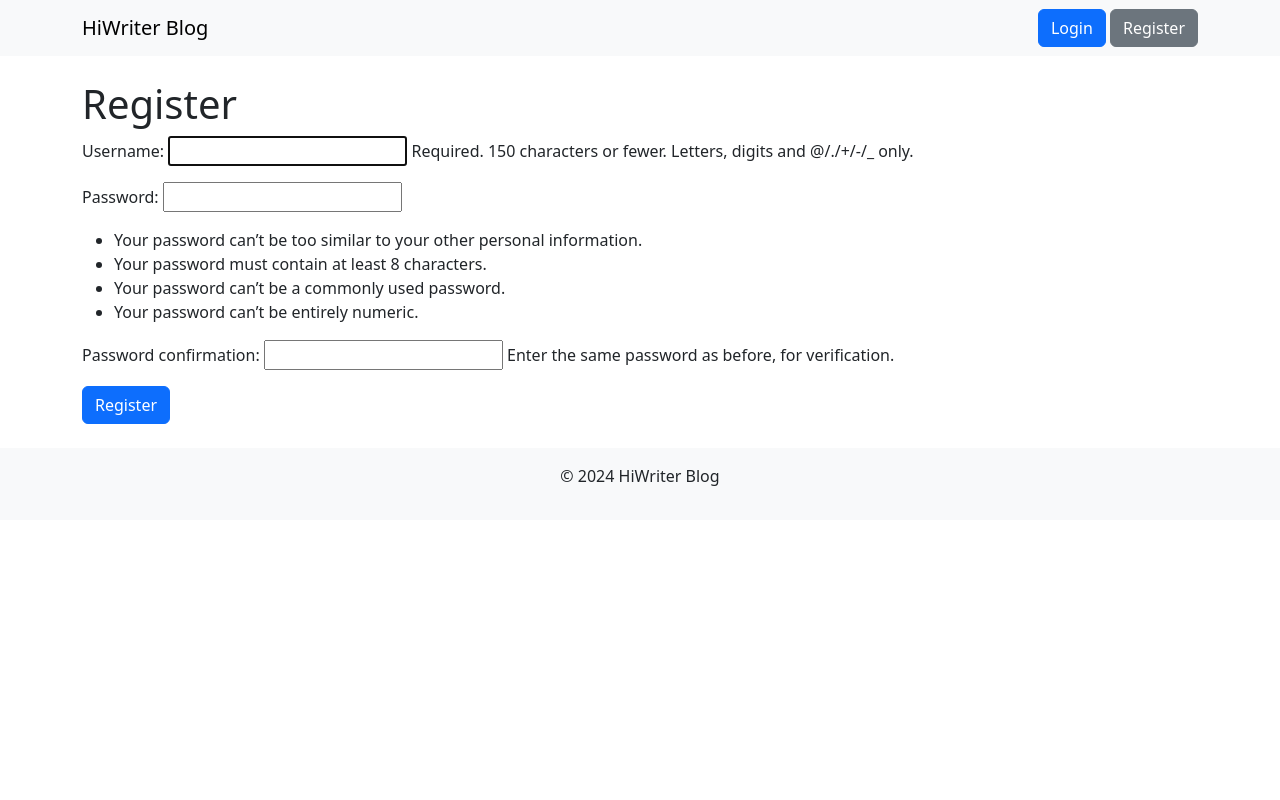
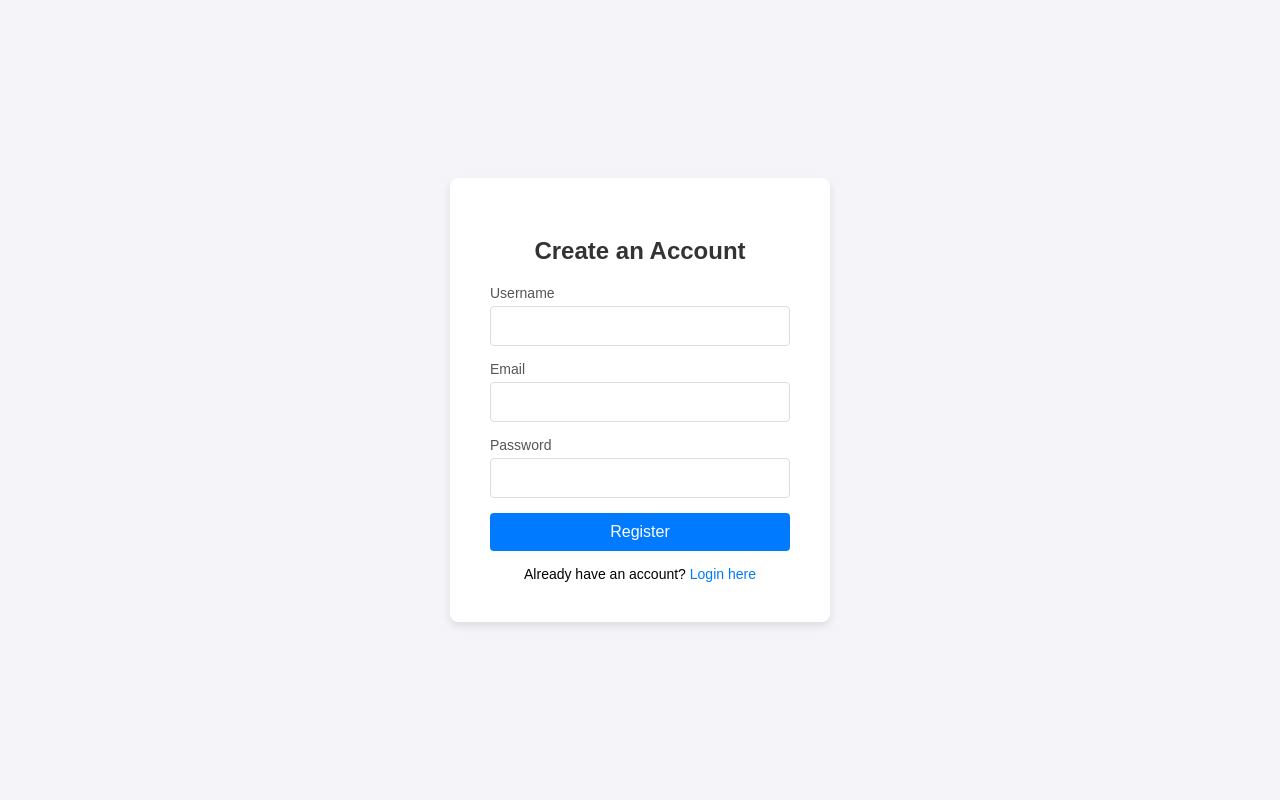
Before and after one commit to Fifrost/Hiwriter, a Django app: page /register/ in a window 1280 px wide. Run offline with Django 5.2, Linux system fonts and the light colour scheme; parts of the project's set-up code (start-up, migrations or seed data) failed here and were passed over.

Commit message:
second commit

```diff
--- a/Hiwriter/urls.py
+++ b/Hiwriter/urls.py
@@ -24,9 +24,9 @@ from django.conf.urls.static import static
 
 urlpatterns = [
     path('admin/', admin.site.urls),
+    path('', include('blog.urls')),
     path('login/', auth_views.LoginView.as_view(template_name='blog/login.html'), name='login'),
     path('logout/', auth_views.LogoutView.as_view(next_page='/'), name='logout'),
     path('register/', views.register, name='register'),
-    path('', include('blog.urls')),
 ]
 urlpatterns += static(settings.MEDIA_URL, document_root=settings.MEDIA_ROOT)
--- /dev/null
+++ b/blog/static/blog/styles.css
@@ -0,0 +1,265 @@
+/* CSS untuk gambar postingan */
+.post-image-container {
+    text-align: center;
+    margin: 20px 0;
+}
+
+.post-image {
+    max-width: 100%;
+    height: auto;
+    border-radius: 8px;
+    box-shadow: 0 4px 6px rgba(0, 0, 0, 0.1);
+}
+
+/* Gambar profil di navbar */
+.navbar img {
+    width: 40px;
+    height: 40px;
+    border-radius: 50%;
+    object-fit: cover;
+}
+
+
+/* Gambar profil */
+.profile-img {
+    width: 40px;
+    height: 40px;
+    border-radius: 50%;
+    object-fit: cover;
+}
+
+/* Placeholder jika foto profil tidak ada */
+.profile-placeholder {
+    width: 40px;
+    height: 40px;
+    border-radius: 50%;
+    background-color: #ccc;
+    display: inline-flex;
+    justify-content: center;
+    align-items: center;
+    color: white;
+    font-weight: bold;
+    font-size: 16px;
+}
+
+/*landing page */
+
+/* Landing page CSS */
+.landing-page {
+    font-family: Arial, sans-serif;
+    background-color: #f4f4f4;
+    display: flex;
+    justify-content: center;
+    align-items: center;
+    height: 100vh;
+    margin: 0;
+}
+
+.landing-page .container {
+    text-align: center;
+}
+
+.landing-page h1 {
+    font-size: 36px;
+    margin-bottom: 20px;
+}
+
+.landing-page .buttons {
+    margin-top: 20px;
+}
+
+.landing-page .btn {
+    padding: 10px 20px;
+    font-size: 16px;
+    margin: 5px;
+    text-decoration: none;
+    border-radius: 5px;
+}
+
+.landing-page .btn-primary {
+    background-color: #007bff;
+    color: white;
+}
+
+.landing-page .btn-primary:hover {
+    background-color: #0056b3;
+}
+
+.landing-page .btn-secondary {
+    background-color: #6c757d;
+    color: white;
+}
+
+.landing-page .btn-secondary:hover {
+    background-color: #5a6268;
+}
+
+/* CSS khusus untuk halaman login */
+.login-page {
+    font-family: Arial, sans-serif;
+    background-color: #f4f4f9;
+    margin: 0;
+    padding: 0;
+}
+
+.login-page .login-container {
+    display: flex;
+    justify-content: center;
+    align-items: center;
+    height: 100vh;
+}
+
+.login-page .login-box {
+    background-color: #fff;
+    padding: 40px;
+    box-shadow: 0 4px 8px rgba(0, 0, 0, 0.1);
+    border-radius: 8px;
+    width: 300px;
+    text-align: center;
+}
+
+.login-page h2 {
+    margin-bottom: 20px;
+    color: #333;
+    font-size: 24px;
+}
+
+.login-page .input-group {
+    margin-bottom: 15px;
+    text-align: left;
+}
+
+.login-page .input-group label {
+    display: block;
+    font-size: 14px;
+    color: #555;
+}
+
+.login-page .input-group input {
+    width: 100%;
+    padding: 10px;
+    font-size: 16px;
+    margin-top: 5px;
+    border: 1px solid #ddd;
+    border-radius: 4px;
+    box-sizing: border-box;
+}
+
+.login-page .input-group input:focus {
+    border-color: #007bff;
+    outline: none;
+}
+
+.login-page .btn {
+    background-color: #007bff;
+    color: #fff;
+    padding: 10px 20px;
+    width: 100%;
+    border: none;
+    border-radius: 4px;
+    cursor: pointer;
+    font-size: 16px;
+}
+
+.login-page .btn:hover {
+    background-color: #0056b3;
+}
+
+.login-page .signup-link {
+    margin-top: 15px;
+    font-size: 14px;
+}
+
+.login-page .signup-link a {
+    color: #007bff;
+    text-decoration: none;
+}
+
+.login-page .signup-link a:hover {
+    text-decoration: underline;
+}
+
+/* CSS khusus untuk halaman register */
+.register-page {
+    font-family: Arial, sans-serif;
+    background-color: #f4f4f9;
+    margin: 0;
+    padding: 0;
+}
+
+.register-page .register-container {
+    display: flex;
+    justify-content: center;
+    align-items: center;
+    height: 100vh;
+}
+
+.register-page .register-box {
+    background-color: #fff;
+    padding: 40px;
+    box-shadow: 0 4px 8px rgba(0, 0, 0, 0.1);
+    border-radius: 8px;
+    width: 300px;
+    text-align: center;
+}
+
+.register-page h2 {
+    margin-bottom: 20px;
+    color: #333;
+    font-size: 24px;
+}
+
+.register-page .input-group {
+    margin-bottom: 15px;
+    text-align: left;
+}
+
+.register-page .input-group label {
+    display: block;
+    font-size: 14px;
+    color: #555;
+}
+
+.register-page .input-group input {
+    width: 100%;
+    padding: 10px;
+    font-size: 16px;
+    margin-top: 5px;
+    border: 1px solid #ddd;
+    border-radius: 4px;
+    box-sizing: border-box;
+}
+
+.register-page .input-group input:focus {
+    border-color: #007bff;
+    outline: none;
+}
+
+.register-page .btn {
+    background-color: #007bff;
+    color: #fff;
+    padding: 10px 20px;
+    width: 100%;
+    border: none;
+    border-radius: 4px;
+    cursor: pointer;
+    font-size: 16px;
+}
+
+.register-page .btn:hover {
+    background-color: #0056b3;
+}
+
+.register-page .login-link {
+    margin-top: 15px;
+    font-size: 14px;
+}
+
+.register-page .login-link a {
+    color: #007bff;
+    text-decoration: none;
+}
+
+.register-page .login-link a:hover {
+    text-decoration: underline;
+}
--- a/blog/templates/blog/base.html
+++ b/blog/templates/blog/base.html
@@ -5,28 +5,52 @@
     <meta name="viewport" content="width=device-width, initial-scale=1.0">
     <title>{% block title %}HiWriter Blog{% endblock %}</title>
     <link href="https://cdn.jsdelivr.net/npm/bootstrap@5.3.0-alpha3/dist/css/bootstrap.min.css" rel="stylesheet">
+    {% load static %}
+    <link rel="stylesheet" href="{% static 'blog/styles.css' %}">
 </head>
 <body>
+
 <nav class="navbar navbar-expand-lg navbar-light bg-light">
     <div class="container">
-        <a class="navbar-brand" href="/">HiWriter Blog</a>
-        <div>
+        <!-- Nama Blog di sebelah kiri -->
+        <a class="navbar-brand" href="{% url 'home' %}" >HiWriter Blog</a>
+
+        <!-- Menu di sebelah kanan -->
+        <div class="d-flex ms-auto align-items-center">
             {% if user.is_authenticated %}
-                <a href="/dashboard/" class="btn btn-secondary">Dashboard</a>
-                <a href="{% url 'profile' %}" class="btn btn-info">Profile</a>
-                <a href="/logout/" class="btn btn-danger">Logout</a>
+                <!-- Tombol Dashboard, Change Password, dan Logout -->
+                <a href="/dashboard/" class="btn btn-secondary me-2">Dashboard</a>
+                <a href="{% url 'change_password' %}" class="btn btn-warning me-2">Change Password</a>
+                <a href="/logout/" class="btn btn-danger me-2">Logout</a>
+
+                <!-- Foto profil di ujung kanan -->
+                {% if user.profile.profile_picture %}
+                    <a href="{% url 'profile' %}" class="d-flex align-items-center">
+                        <img src="{{ user.profile.profile_picture.url }}" alt="Profile" class="rounded-circle profile-img" style="width: 40px; height: 40px; object-fit: cover;">
+                    </a>
                 {% else %}
-                <a href="/login/" class="btn btn-primary">Login</a>
+                    <a href="{% url 'profile' %}" class="d-flex align-items-center">
+                        <span class="rounded-circle bg-secondary text-white text-center profile-placeholder" style="width: 40px; height: 40px; display: inline-flex; justify-content: center; align-items: center; font-size: 16px;">
+                            {{ user.username|slice:":1" }}
+                        </span>
+                    </a>
+                {% endif %}
+            {% else %}
+                <!-- Jika belum login -->
+                <a href="/login/" class="btn btn-primary me-2">Login</a>
                 <a href="/register/" class="btn btn-secondary">Register</a>
             {% endif %}
         </div>
     </div>
 </nav>
+
 <div class="container mt-4">
     {% block content %}{% endblock %}
 </div>
+
 <footer class="bg-light text-center py-3 mt-4">
     <p>&copy; 2024 HiWriter Blog</p>
 </footer>
+
 </body>
 </html>
--- a/blog/templates/blog/edit_profile.html
+++ b/blog/templates/blog/edit_profile.html
@@ -17,4 +17,10 @@
     <button type="submit" class="btn btn-success">Save Changes</button>
     <a href="{% url 'profile' %}" class="btn btn-secondary">Cancel</a>
 </form>
+
+{% if error %}
+    <div class="alert alert-danger mt-3">
+        {{ error }}
+    </div>
+{% endif %}
 {% endblock %}
--- a/blog/templates/blog/register.html
+++ b/blog/templates/blog/register.html
@@ -1,12 +1,37 @@
-{% extends 'blog/base.html' %}
+{% load static %}
 
-{% block title %}Register{% endblock %}
-
-{% block content %}
-<h1>Register</h1>
-<form method="post">
-    {% csrf_token %}
-    {{ form.as_p }}
-    <button type="submit" class="btn btn-primary">Register</button>
-</form>
-{% endblock %}
+<!DOCTYPE html>
+<html lang="en">
+<head>
+    <meta charset="UTF-8">
+    <meta name="viewport" content="width=device-width, initial-scale=1.0">
+    <title>Register - HiWriter Blog</title>
+    <link rel="stylesheet" href="{% static 'blog/styles.css' %}">
+</head>
+<body class="register-page">
+    <div class="register-container">
+        <div class="register-box">
+            <h2>Create an Account</h2>
+            <form method="POST">
+                {% csrf_token %}
+                <div class="input-group">
+                    <label for="username">Username</label>
+                    <input type="text" id="username" name="username" required>
+                </div>
+                <div class="input-group">
+                    <label for="email">Email</label>
+                    <input type="email" id="email" name="email" required>
+                </div>
+                <div class="input-group">
+                    <label for="password">Password</label>
+                    <input type="password" id="password" name="password" required>
+                </div>
+                <button type="submit" class="btn">Register</button>
+            </form>
+            <div class="login-link">
+                Already have an account? <a href="{% url 'login' %}">Login here</a>
+            </div>
+        </div>
+    </div>
+</body>
+</html>
--- a/blog/urls.py
+++ b/blog/urls.py
@@ -1,16 +1,20 @@
 from django.urls import path
 from .views import (
-    HomeView, PostDetailView, PostCreateView, PostUpdateView, PostDeleteView
+    HomeView, PostCreateView, PostDeleteView, PostUpdateView
 )
 from . import views
-
+from django.contrib.auth import views as auth_views
 urlpatterns = [
-    path('', HomeView.as_view(), name='home'),
-    path('post/<int:pk>/', PostDetailView.as_view(), name='post_detail'),
+    path('', views.landing_page, name='landing_page'),
+    path('HomeView/', HomeView.as_view(), name='home'),
     path('post/new/', PostCreateView.as_view(), name='post_create'),
-    path('post/<int:pk>/edit/', PostUpdateView.as_view(), name='post_edit'),
     path('post/<int:pk>/delete/', PostDeleteView.as_view(), name='post_delete'),
+    path('post/<int:pk>/edit/', views.PostUpdateView.as_view(), name='post_edit'),
     path('dashboard/', views.dashboard, name='dashboard'),
+    path('login/', auth_views.LoginView.as_view(template_name='blog/login.html'), name='login'),
+    path('logout/', auth_views.LogoutView.as_view(next_page=''), name='logout'),
     path('profile/', views.profile, name='profile'),
-path('profile/edit/', views.edit_profile, name='edit_profile'),
+    path('profile/edit/', views.edit_profile, name='edit_profile'),
+    path('post/<int:pk>/', views.post_detail, name='post_detail'),
+    path('change_password/', views.change_password, name='change_password'),
 ]
--- a/blog/views.py
+++ b/blog/views.py
@@ -1,24 +1,23 @@
 from django.shortcuts import render, get_object_or_404, redirect
-from django.views.generic import ListView, DetailView, CreateView, UpdateView, DeleteView
-from django.contrib.auth.forms import UserCreationForm
+from django.views.generic import ListView, CreateView, UpdateView, DeleteView
+from django.contrib.auth.forms import UserCreationForm, PasswordChangeForm
+from django.contrib.auth import update_session_auth_hash, logout
+from django.contrib import messages
+from django.urls import reverse_lazy
+from django.contrib.auth.decorators import login_required
+from django.contrib.auth.mixins import LoginRequiredMixin
 from .models import Post, Comment
 from .forms import PostForm, CommentForm, UserForm, ProfileForm
-from django.contrib.auth.mixins import LoginRequiredMixin
-from django.urls import reverse_lazy
-from django.contrib.auth.decorators import login_required
-from django.contrib import messages
-from django.contrib.auth.models import User
+from django.views.generic import TemplateView
+
+def landing_page(request):
+    return render(request, 'blog/landing_page.html')
 
 # Home Page
 class HomeView(ListView):
     model = Post
     template_name = 'blog/home.html'
     context_object_name = 'posts'
-
-# Post Detail
-class PostDetailView(DetailView):
-    model = Post
-    template_name = 'blog/post_detail.html'
 
 # Create Post
 class PostCreateView(LoginRequiredMixin, CreateView):
@@ -31,12 +30,14 @@ class PostCreateView(LoginRequiredMixin, CreateView):
         form.instance.author = self.request.user
         return super().form_valid(form)
 
+
 # Edit Post
 class PostUpdateView(LoginRequiredMixin, UpdateView):
     model = Post
     form_class = PostForm
     template_name = 'blog/post_form.html'
-    success_url = reverse_lazy('home')
+    success_url = reverse_lazy('dashboard')
+
 
 # Delete Post
 class PostDeleteView(LoginRequiredMixin, DeleteView):
@@ -44,18 +45,21 @@ class PostDeleteView(LoginRequiredMixin, DeleteView):
     template_name = 'blog/post_confirm_delete.html'
     success_url = reverse_lazy('home')
 
+
+# Register User
 def register(request):
     if request.method == 'POST':
         form = UserCreationForm(request.POST)
         if form.is_valid():
             form.save()
-            username = form.cleaned_data.get('username')
-            messages.success(request, f"Account created for {username}!")
-            return redirect('login')
+            return redirect('login')  # Redirect ke halaman login setelah registrasi berhasil
     else:
         form = UserCreationForm()
+
     return render(request, 'blog/register.html', {'form': form})
 
+
+# User Dashboard
 @login_required
 def dashboard(request):
     user_posts = Post.objects.filter(author=request.user)
@@ -65,9 +69,13 @@ def dashboard(request):
         'total_posts': user_posts.count(),
         'total_comments': user_comments.count(),
         'posts': user_posts,
+        'no_posts': user_posts.count() == 0,
+        'no_comments': user_comments.count() == 0,
     }
     return render(request, 'blog/dashboard.html', context)
 
+
+# User Profile
 @login_required
 def profile(request):
     user = request.user
@@ -80,6 +88,8 @@ def profile(request):
     }
     return render(request, 'blog/profile.html', context)
 
+
+# Edit User Profile
 @login_required
 def edit_profile(request):
     if request.method == 'POST':
@@ -98,3 +108,53 @@ def edit_profile(request):
         'profile_form': profile_form,
     }
     return render(request, 'blog/edit_profile.html', context)
+
+
+# Post Detail
+@login_required
+def post_detail(request, pk):
+    post = get_object_or_404(Post, pk=pk)
+    comments = post.comments.all()
+
+    if request.method == 'POST':
+        form = CommentForm(request.POST)
+        if form.is_valid():
+            comment = form.save(commit=False)
+            comment.post = post
+            comment.author = request.user
+            comment.save()
+            return redirect('post_detail', pk=post.pk)
+    else:
+        form = CommentForm()
+
+    context = {
+        'post': post,
+        'comments': comments,
+        'form': form,
+    }
+    return render(request, 'blog/post_detail.html', context)
+
+
+# Change Password
+@login_required
+def change_password(request):
+    if request.method == 'POST':
+        form = PasswordChangeForm(request.user, request.POST)
+        if form.is_valid():
+            user = form.save()
+            update_session_auth_hash(request, user)  # Menghindari logout setelah password diubah
+            messages.success(request, 'Your password was successfully updated!')
+            return redirect('profile')
+        else:
+            messages.error(request, 'Please correct the error below.')
+    else:
+        form = PasswordChangeForm(request.user)
+
+    return render(request, 'blog/change_password.html', {'form': form})
+
+
+# Custom Logout
+def custom_logout(request):
+    logout(request)
+    messages.success(request, "You have been logged out successfully.")
+    return redirect('login')
```
Also changed, not shown: Hiwriter/settings.py (+16 -6 lines), blog/admin.py (+14 -7 lines), blog/forms.py (+11 -2 lines), blog/models.py (+15 -2 lines), blog/templates/blog/change_password.html (added, +10 -0 lines), blog/templates/blog/dashboard.html (+12 -2 lines), blog/templates/blog/landing_page.html (added, +20 -0 lines), blog/templates/blog/login.html (+32 -11 lines), blog/templates/blog/post_detail.html (+24 -13 lines), blog/templates/blog/post_form.html (+4 -5 lines), blog/templates/blog/profile.html (+13 -3 lines), db.sqlite3, media/default.jpg (deleted). Lines whose indentation alone changed are shown as unchanged.
